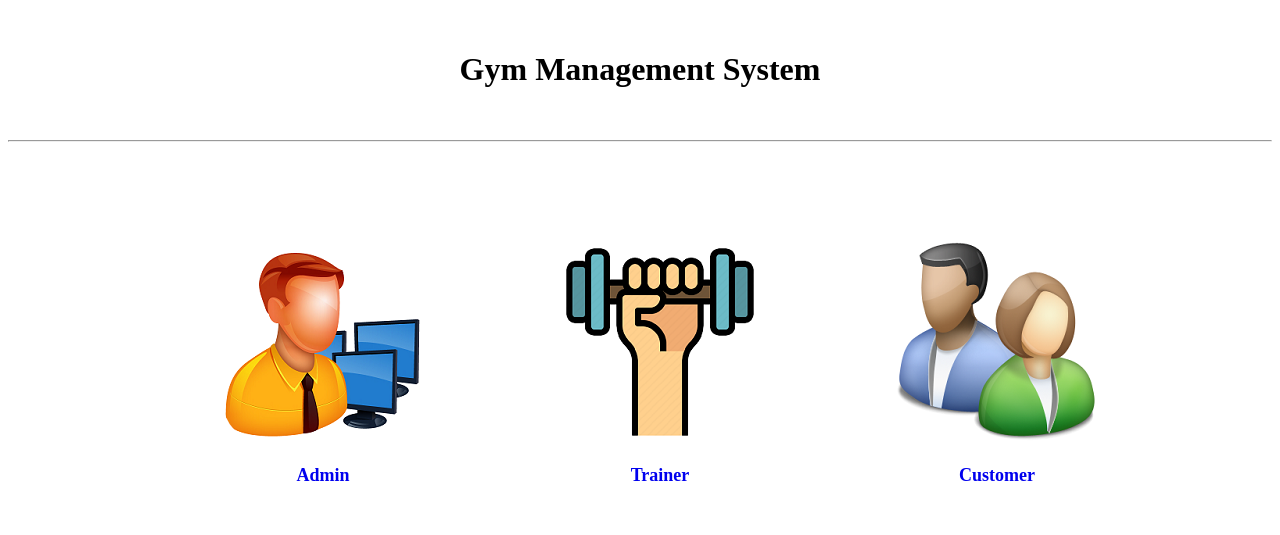
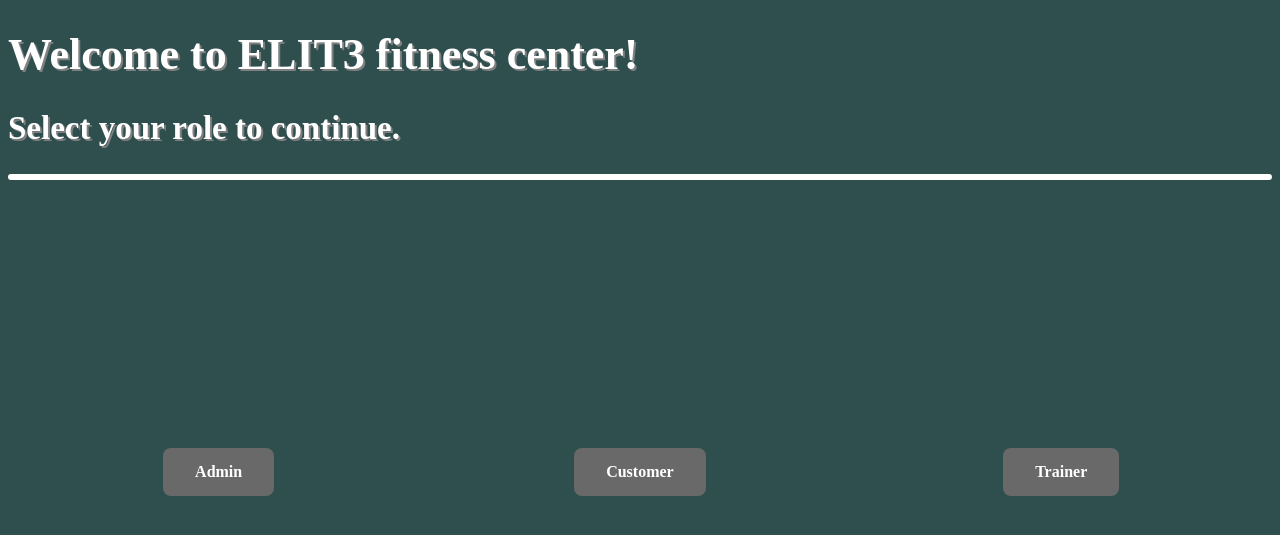
Before and after one commit to Chrisprod06/GymWebEngineering, a PHP site: page / in a window 1280 px wide. Shown: the top 535 px of the page. Run offline with PHP 8.4, Linux system fonts and the light colour scheme.

Commit message:
added some shit

```diff
--- a/index.html
+++ b/index.html
@@ -11,21 +11,26 @@
 </head>
 <body>
 
-    <!--Title-->
-    <div class="title">
-        <h1 class="header"> Gym Management System</h1>
+<!--Header-->
+<div class="header">
+    <h1>Welcome to ELIT3 fitness center!</h1>
+    <h2>Select your role to continue.</h2>
+
+</div>
+<hr class="border">
+
+<!--Menu-->
+
+<div class="menu-row">
+    <div class="menu-column">
+            <a href="adminModule/loginAdmin.html" class="menu-button">Admin</a>
     </div>
-
-    <hr>
-
-    <!--Navigation Links-->
-    <div class="menu">
-        <ul class="menu-list">
-            <li class="left"><a href="adminModule/loginAdmin.html" class="menu-link"><img src="img/admin.png" class="image" alt="admin"><p class="menu-text">Admin</p></a> </li>
-            <li class="right"><a href="customerModule/loginCustomer.html" class="menu-link"><img src="img/customer.png" class="image" alt="customer"><p class="menu-text">Customer</p></a></li>
-            <li class= "center"> <a href="trainerModule/loginTrainer.html" class="menu-link"><img src="img/trainer.png" class="image" alt="trainer"><p class="menu-text">Trainer</p></a></li>
-        </ul>
+    <div class="menu-column">
+            <a href="customerModule/loginCustomer.html" class="menu-button">Customer</a>
     </div>
-
+    <div class="menu-column">
+        <a href="trainerModule/loginTrainer.html" class="menu-button">Trainer</a>
+    </div>
+</div>
 </body>
 </html>
--- a/style.css
+++ b/style.css
@@ -1,41 +1,83 @@
-.header{
-  text-align: center;
+*{
+  box-sizing: border-box;
+}
+
+
+body{
+  background: darkslategray;
 
 }
 
-.title{
-  margin: 15px;
-  padding: 15px;
+/*index page header*/
+.header{
+  text-align: left;
+  color: white;
+  text-shadow: 2px 2px gray;
+  font-weight: bolder;
+  font-size: 22px;
+}
+hr.border{
+  border: 3px solid white;
+  border-radius: 5px;
+}
+
+/*Index page menu*/
+
+.menu-row:after{
+
+  content: "";
+  display: table;
+  clear: both;
+
 
 }
-
-.menu-list{
-  list-style-type: none;
+.menu-column{
+  margin-top: 250px;
+  float: left;
+  width: 33.33%;
+  padding: 10px;
+  display: grid;
+  justify-content: center;
 }
 
-.left{
-  float: left;
-  margin-left:175px
+.menu-button{
+  background-color: dimgray;
+  border:none;
+  color:white;
+  padding: 15px 32px;
+  text-align: center;
+  text-decoration: none;
+  font-weight: bold;
+  display:inline-block;
+  font-size: 16px;
+  cursor: pointer;
+  border-radius: 8px;
 }
-.right{
-  float: right;
-  margin-right: 175px;
+.menu-button:hover {
+  box-shadow: 0 0 11px white;
 }
 
-.center{
-  margin-top: 100px;
-}
-.menu{
-  display: inline;
-  text-align: center;
+
+
+/*Add responsivness*/
+@media screen and (max-width: 600px) {
+  .column {
+    width: 100%;
+  }
 }
 
-.image{
-  border-radius: 20%;
+/*Login and register form*/
+.login-parentContainer{
+
+  display:table;
+  height:100%;
+  margin: 300px auto;
+  vertical-align: middle;
+
 }
+.login-childContainer{
 
-.menu-link{
-  text-decoration: none;
-  font-size: large;
-  font-weight: bold;
+  background: white;
+  display:table-cell;
+  vertical-align:middle;
 }
```
Also changed, not shown: adminModule/loginAdmin.html (+13 -20 lines), img/carbon-bg.jpg (added), img/logo.jpg (added), img/logo.png (added), img/white-carbon-bg.jpg (added).
